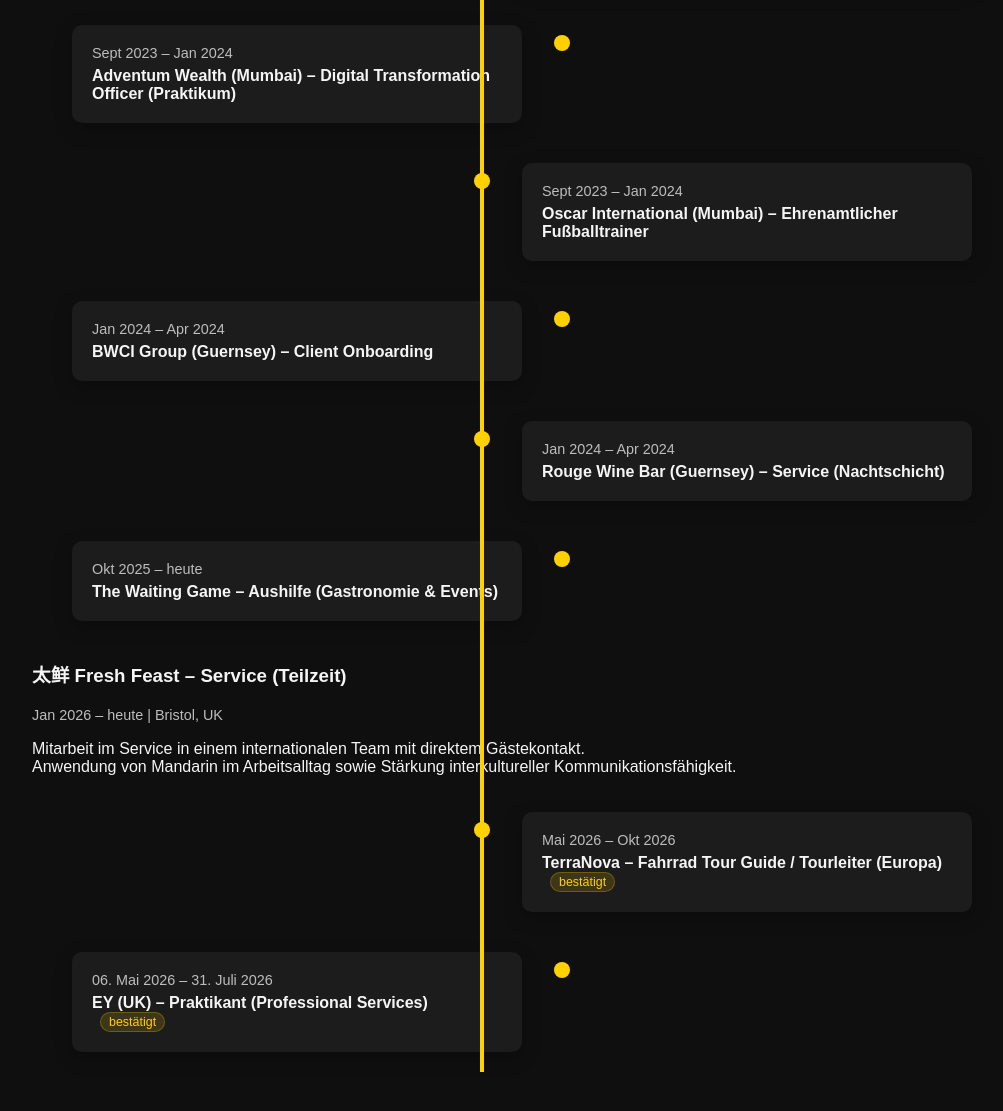
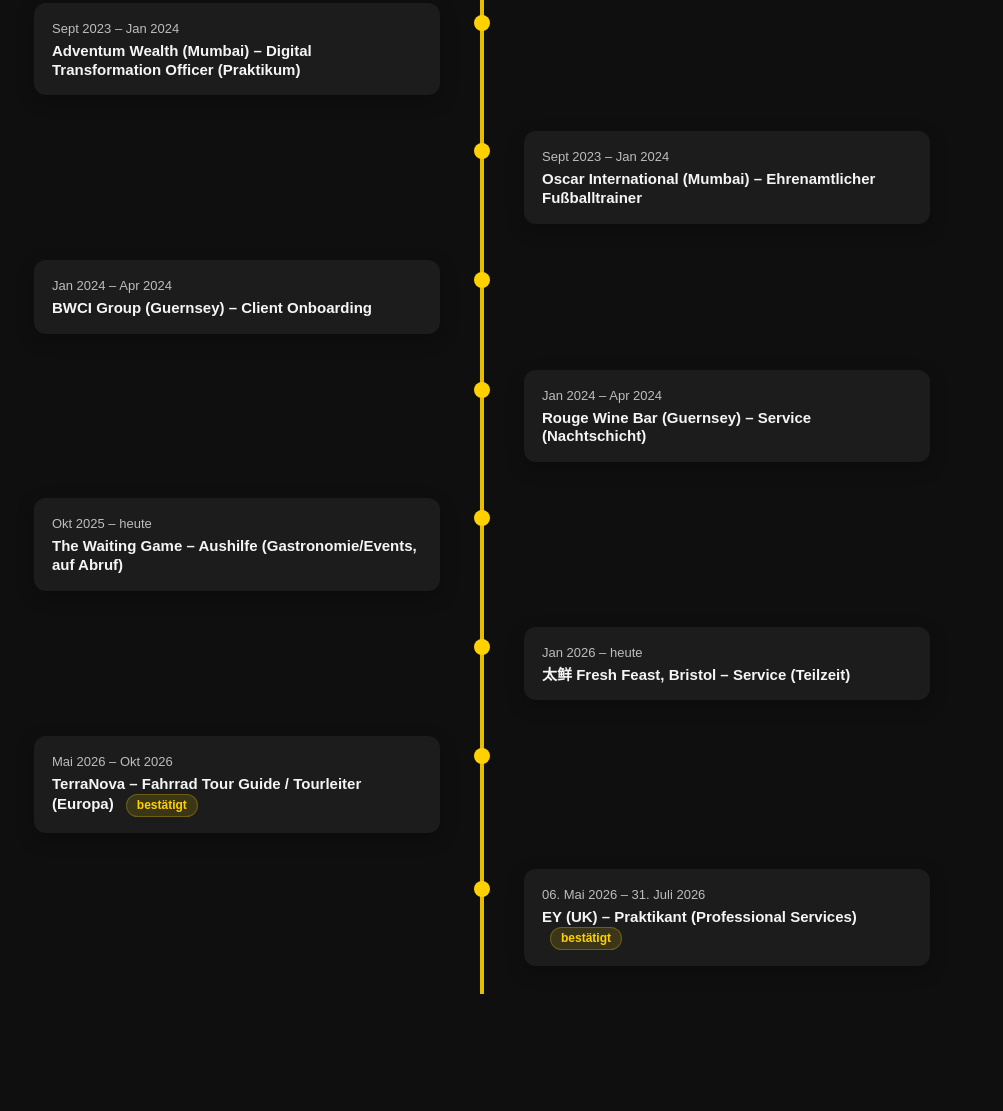
Before and after one commit to fesurman-design/Felix-Surman-Interactive-experience-timeline, a plain HTML site: page index.html in a window 1280 px wide. Shown: the part 409-1520 px from the top of the page, without its empty margins (158-1161 px from the left). After the commit the page ends 1443 px from the top, so only its background shows below. Drawn offline with Linux system fonts and the light colour scheme.

Commit message:
Update index.html

```diff
--- a/index.html
+++ b/index.html
@@ -2,96 +2,205 @@
 <html lang="de">
 <head>
   <meta charset="UTF-8" />
-  <title>Berufserfahrung – Felix Surman</title>
+  <meta name="viewport" content="width=device-width, initial-scale=1" />
+  <title>Berufserfahrung – Felix Surman (Interaktive Timeline)</title>
+
   <style>
-    body {
+    :root{
+      --bg:#0f0f0f;
+      --card:#1c1c1c;
+      --card2:#222;
+      --text:#f5f5f5;
+      --muted:#bdbdbd;
+      --accent:#ffd100;
+      --line:#ffd100;
+      --shadow:0 6px 18px rgba(0,0,0,0.25);
+      --border:1px solid rgba(255,255,255,0.08);
+    }
+
+    *{ box-sizing:border-box; }
+
+    body{
+      margin:0;
       font-family: Arial, sans-serif;
-      background: #0f0f0f;
-      color: #f5f5f5;
-      padding: 40px;
+      background:var(--bg);
+      color:var(--text);
+      padding:40px 18px;
     }
-    h1 {
-      text-align: center;
-      margin-bottom: 50px;
+
+    h1{
+      text-align:center;
+      margin: 0 0 10px 0;
+      font-size: 28px;
+      letter-spacing: 0.2px;
     }
-    .timeline {
-      position: relative;
-      max-width: 900px;
-      margin: auto;
+
+    .subtitle{
+      text-align:center;
+      color:var(--muted);
+      margin:0 0 44px 0;
+      font-size: 14px;
+      line-height: 1.4;
     }
-    .timeline::after {
-      content: '';
-      position: absolute;
-      width: 4px;
-      background: #ffd100;
-      top: 0;
-      bottom: 0;
-      left: 50%;
-      margin-left: -2px;
+
+    .timeline{
+      position:relative;
+      max-width: 980px;
+      margin: 0 auto;
+      padding: 10px 0;
     }
-    .entry {
-      padding: 20px 40px;
-      position: relative;
-      width: 50%;
-      cursor: default;
+
+    /* The vertical line - forced behind everything */
+    .timeline::after{
+      content:"";
+      position:absolute;
+      top:0;
+      bottom:0;
+      left:50%;
+      width:4px;
+      margin-left:-2px;
+      background: var(--line);
+      z-index: 0;           /* IMPORTANT: behind cards/text */
+      pointer-events:none;
+      opacity: 0.9;
     }
-    .entry.left { left: 0; }
-    .entry.right { left: 50%; }
-    .entry::after {
-      content: '';
-      position: absolute;
+
+    .entry{
+      position:relative;
+      width:50%;
+      padding: 18px 42px;
+      z-index: 2;          /* IMPORTANT: above line */
+    }
+
+    .entry.left{ left:0; text-align:right; }
+    .entry.right{ left:50%; text-align:left; }
+
+    /* Dot on the line */
+    .entry::after{
+      content:"";
+      position:absolute;
+      top: 30px;
       width: 16px;
       height: 16px;
-      right: -8px;
-      background: #ffd100;
       border-radius: 50%;
-      top: 30px;
+      background: var(--accent);
+      z-index: 3;          /* above line */
     }
-    .right::after { left: -8px; }
-    .content {
-      background: #1c1c1c;
-      padding: 20px;
-      border-radius: 10px;
-      position: relative;
-      box-shadow: 0 6px 18px rgba(0,0,0,0.25);
+
+    .entry.left::after{ right:-8px; }
+    .entry.right::after{ left:-8px; }
+
+    .content{
+      display:inline-block;
+      width: 100%;
+      max-width: 420px;
+      background: var(--card);
+      padding: 18px 18px 16px 18px;
+      border-radius: 12px;
+      box-shadow: var(--shadow);
+      position:relative;   /* required for tooltip positioning */
+      z-index: 2;
+      text-align:left;     /* keeps text readable even on left side */
     }
-    .date {
-      font-size: 0.9em;
-      color: #bdbdbd;
+
+    .entry.left .content{
+      margin-left:auto;    /* keeps the card snug to the line */
+    }
+
+    .date{
+      font-size: 13px;
+      color: var(--muted);
       margin-bottom: 6px;
     }
-    .tooltip {
-      display: none;
-      position: absolute;
-      top: 100%;
-      left: 0;
-      background: #222;
-      color: #fff;
-      padding: 14px;
-      border-radius: 10px;
-      width: 340px;
-      margin-top: 10px;
-      z-index: 10;
-      font-size: 0.92em;
-      line-height: 1.35;
-      border: 1px solid rgba(255,255,255,0.08);
+
+    .title{
+      font-weight: 700;
+      font-size: 15px;
+      line-height: 1.25;
     }
-    .content:hover .tooltip { display: block; }
-    .tag {
-      display: inline-block;
-      font-size: 0.78em;
-      padding: 2px 8px;
+
+    .tag{
+      display:inline-block;
+      font-size: 12px;
+      padding: 3px 10px;
       border-radius: 999px;
       margin-left: 8px;
-      background: rgba(255,209,0,0.15);
-      color: #ffd100;
+      background: rgba(255,209,0,0.14);
+      color: var(--accent);
       border: 1px solid rgba(255,209,0,0.25);
+      vertical-align: middle;
+    }
+
+    /* Tooltip: hidden by default */
+    .tooltip{
+      display:none;                 /* IMPORTANT: hidden until hover */
+      position:absolute;
+      top: calc(100% + 10px);
+      left: 0;
+      width: min(360px, 88vw);
+      background: var(--card2);
+      color: var(--text);
+      padding: 14px 14px;
+      border-radius: 12px;
+      border: var(--border);
+      box-shadow: var(--shadow);
+      font-size: 13.5px;
+      line-height: 1.35;
+      z-index: 10;
+    }
+
+    /* Show tooltip only on hover */
+    .content:hover .tooltip{
+      display:block;
+    }
+
+    /* Small arrow */
+    .tooltip::before{
+      content:"";
+      position:absolute;
+      top:-8px;
+      left: 18px;
+      width: 0;
+      height: 0;
+      border-left:8px solid transparent;
+      border-right:8px solid transparent;
+      border-bottom:8px solid var(--card2);
+    }
+
+    /* Mobile layout: single column */
+    @media (max-width: 820px){
+      .timeline::after{
+        left: 22px;
+      }
+      .entry{
+        width: 100%;
+        padding-left: 56px;
+        padding-right: 14px;
+      }
+      .entry.left, .entry.right{
+        left: 0;
+        text-align:left;
+      }
+      .entry::after{
+        left: 14px !important;
+        right: auto !important;
+      }
+      .content{
+        max-width: 100%;
+      }
+      .entry.left .content{
+        margin-left: 0;
+      }
+      .tooltip{
+        left: 0;
+      }
     }
   </style>
 </head>
+
 <body>
-
   <h1>Berufserfahrung – Interaktive Timeline</h1>
+  <p class="subtitle">Chronologisch (älteste → neueste). Details erscheinen beim Hover über die Boxen.</p>
 
   <div class="timeline">
 
@@ -100,7 +209,7 @@
     <div class="entry left">
       <div class="content">
         <div class="date">Jun 2020 – Jul 2020</div>
-      <strong>Ark Eden (Hongkong) – Betreuer / Lehrer im Kinderferiencamp</strong>
+        <div class="title">Ark Eden (Hongkong) – Betreuer / Lehrer im Kinderferiencamp</div>
         <div class="tooltip">
           Betreuung von Kindergruppen, Organisation von Outdoor-Aktivitäten sowie Übernahme von Verantwortung im täglichen Ablauf.
         </div>
@@ -110,7 +219,7 @@
     <div class="entry right">
       <div class="content">
         <div class="date">Aug 2023 – Sept 2023</div>
-      <strong>GFF Guernsey – Garten- & Abrissarbeiten</strong>
+        <div class="title">GFF Guernsey – Garten- & Abrissarbeiten</div>
         <div class="tooltip">
           Körperliche Arbeit im Team, zuverlässige Umsetzung von Aufgaben sowie Entwicklung von Belastbarkeit und Teamfähigkeit.
         </div>
@@ -120,9 +229,10 @@
     <div class="entry left">
       <div class="content">
         <div class="date">Sept 2023 – Jan 2024</div>
-      <strong>Adventum Wealth (Mumbai) – Digital Transformation Officer (Praktikum)</strong>
+        <div class="title">Adventum Wealth (Mumbai) – Digital Transformation Officer (Praktikum)</div>
         <div class="tooltip">
-        Erstellung SEO-optimierter Inhalte, Unterstützung digitaler Marketingkampagnen sowie Schnittstelle zwischen UI/UX- und Content-Teams. Einblicke in Finanzdienstleistungen und den britischen Buy-to-Let-Markt.
+          Erstellung SEO-optimierter Inhalte, Unterstützung digitaler Marketingkampagnen sowie Schnittstelle zwischen UI/UX- und Content-Teams.
+          Einblicke in Finanzdienstleistungen und den britischen Buy-to-Let-Markt.
         </div>
       </div>
     </div>
@@ -130,7 +240,7 @@
     <div class="entry right">
       <div class="content">
         <div class="date">Sept 2023 – Jan 2024</div>
-      <strong>Oscar International (Mumbai) – Ehrenamtlicher Fußballtrainer</strong>
+        <div class="title">Oscar International (Mumbai) – Ehrenamtlicher Fußballtrainer</div>
         <div class="tooltip">
           Unterstützung von Jugendfußballtrainings und sozialen Entwicklungsprogrammen im gemeinnützigen Umfeld.
         </div>
@@ -140,9 +250,9 @@
     <div class="entry left">
       <div class="content">
         <div class="date">Jan 2024 – Apr 2024</div>
-      <strong>BWCI Group (Guernsey) – Client Onboarding</strong>
+        <div class="title">BWCI Group (Guernsey) – Client Onboarding</div>
         <div class="tooltip">
-        Unterstützung im Client-Onboarding, Dokumentenprüfung und strukturierte Datenpflege in Excel in einem regulierten Professional-Services-Umfeld.
+          Unterstützung im Client-Onboarding, Dokumentenprüfung und strukturierte Datenpflege (inkl. Excel) in einem regulierten Professional-Services-Umfeld.
         </div>
       </div>
     </div>
@@ -150,7 +260,7 @@
     <div class="entry right">
       <div class="content">
         <div class="date">Jan 2024 – Apr 2024</div>
-      <strong>Rouge Wine Bar (Guernsey) – Service (Nachtschicht)</strong>
+        <div class="title">Rouge Wine Bar (Guernsey) – Service (Nachtschicht)</div>
         <div class="tooltip">
           Hochwertiger Service, Multitasking und souveräner Umgang mit Kunden in einem dynamischen Gastronomieumfeld.
         </div>
@@ -160,40 +270,39 @@
     <div class="entry left">
       <div class="content">
         <div class="date">Okt 2025 – heute</div>
-      <strong>The Waiting Game – Aushilfe (Gastronomie & Events)</strong>
+        <div class="title">The Waiting Game – Aushilfe (Gastronomie/Events, auf Abruf)</div>
         <div class="tooltip">
           Flexible Einsätze im Service- und Eventbereich, direkter Gästekontakt sowie Unterstützung in Stoßzeiten.
         </div>
       </div>
     </div>
 
-<div class="timeline-item">
-  <div class="timeline-content">
-    <h3>太鲜 Fresh Feast – Service (Teilzeit)</h3>
-    <span class="date">Jan 2026 – heute | Bristol, UK</span>
-    <p>
+    <!-- NEW: Fresh Feast -->
+    <div class="entry right">
+      <div class="content">
+        <div class="date">Jan 2026 – heute</div>
+        <div class="title">太鲜 Fresh Feast, Bristol – Service (Teilzeit)</div>
+        <div class="tooltip">
           Mitarbeit im Service in einem internationalen Team mit direktem Gästekontakt.<br>
           Anwendung von Mandarin im Arbeitsalltag sowie Stärkung interkultureller Kommunikationsfähigkeit.
-    </p>
+        </div>
       </div>
     </div>
 
-  <div class="entry right">
+    <div class="entry left">
       <div class="content">
         <div class="date">Mai 2026 – Okt 2026</div>
-      <strong>TerraNova – Fahrrad Tour Guide / Tourleiter (Europa)</strong>
-      <span class="tag">bestätigt</span>
+        <div class="title">TerraNova – Fahrrad Tour Guide / Tourleiter (Europa) <span class="tag">bestätigt</span></div>
         <div class="tooltip">
           Leitung mehrwöchiger Fahrradtouren durch Europa, Verantwortung für Sicherheit, Zeitmanagement und Gruppenführung in einem internationalen Umfeld.
         </div>
       </div>
     </div>
 
-  <div class="entry left">
+    <div class="entry right">
       <div class="content">
         <div class="date">06. Mai 2026 – 31. Juli 2026</div>
-      <strong>EY (UK) – Praktikant (Professional Services)</strong>
-      <span class="tag">bestätigt</span>
+        <div class="title">EY (UK) – Praktikant (Professional Services) <span class="tag">bestätigt</span></div>
         <div class="tooltip">
           Unterstützung von Projektteams durch Analyse, Dokumentation und Präsentationsvorbereitung; zeitlich befristete Unterbrechung der Tätigkeit bei TerraNova.
         </div>
@@ -201,6 +310,5 @@
     </div>
 
   </div>
-
 </body>
 </html>
```
Lines whose indentation alone changed are shown as unchanged.
